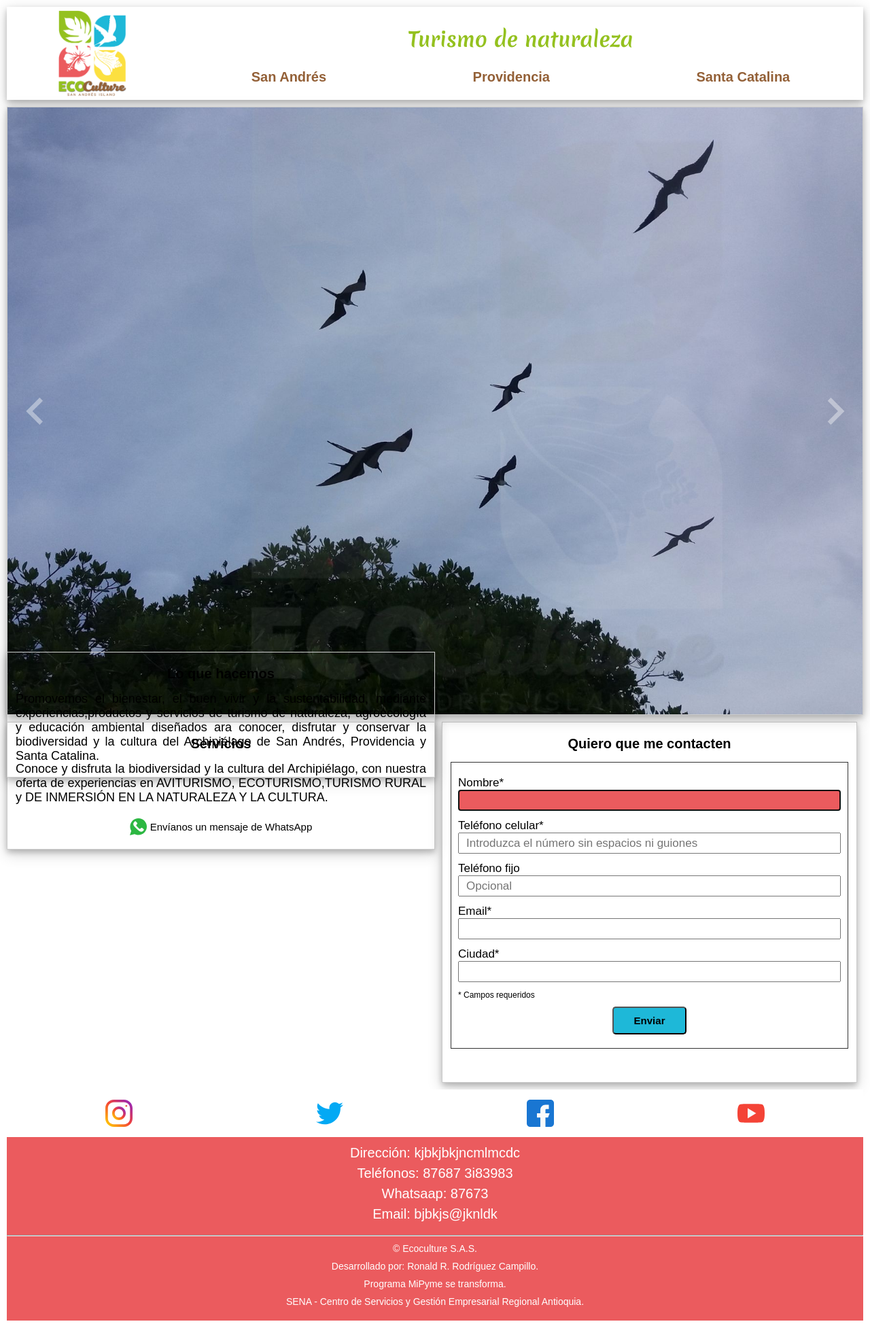
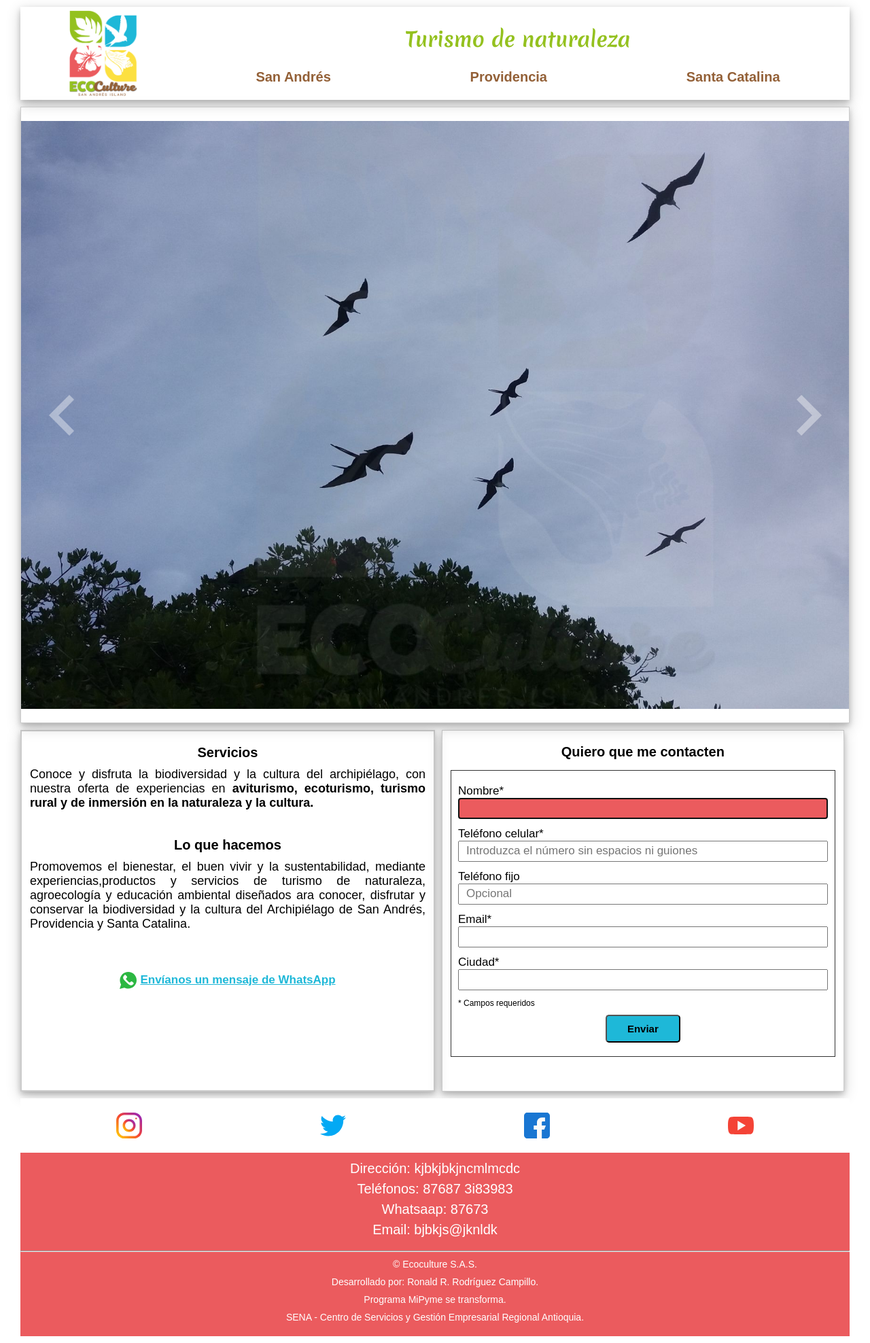
Before and after one commit to ronaldrrca/ecoculture_landingPage, a PHP site: page / in a window 1280 px wide. Shown: the whole page at 68% size. Before the commit the page ends 1943 px from the top, so only its background shows below. Run offline with PHP 8.4, Linux system fonts and the light colour scheme.

```diff
--- a/index.html
+++ b/index.html
@@ -46,9 +46,14 @@
         <!-- <hr class="section-separator"> -->
         <section id="benefits">
             <h2>Servicios</h2>
-            <p>Conoce y disfruta la biodiversidad y la cultura del Archipiélago,
-                con nuestra oferta de experiencias en AVITURISMO, ECOTURISMO,TURISMO RURAL
-                y DE INMERSIÓN EN LA NATURALEZA Y LA CULTURA.</p>
+            <p>Conoce y disfruta la biodiversidad y la cultura del archipiélago,
+                con nuestra oferta de experiencias en <b>aviturismo, ecoturismo, turismo rural
+                y de inmersión en la naturaleza y la cultura.</b></p>
+            <h2 id="additional-info">Lo que hacemos</h2>
+            <p>Promovemos el bienestar, el buen vivir y la sustentabilidad, mediante experiencias,productos y
+                servicios de turismo de naturaleza, agroecología y educación ambiental diseñados ara conocer,
+                disfrutar y conservar la biodiversidad y la cultura del Archipiélago de San Andrés, Providencia
+                y Santa Catalina.</p>
             <article id="whatsapp">
                 <img src="./assets/icons/whatsaap.svg" alt="">
                 <a id="whatsapp-link" href="https://api.whatsapp.com/send?phone=+57 300 3581311" target="_blank">Envíanos un mensaje de WhatsApp</a>
@@ -77,20 +82,24 @@
 
         </section>
 
-        <section id="additional-info">
+        <!-- <section id="additional-info">
             <h2>Lo que hacemos</h2>
             <p>Promovemos el bienestar, el buen vivir y la sustentabilidad, mediante experiencias,productos y
                 servicios de turismo de naturaleza, agroecología y educación ambiental diseñados ara conocer,
                 disfrutar y conservar la biodiversidad y la cultura del Archipiélago de San Andrés, Providencia
                 y Santa Catalina.</p>
-        </section>
+        </section> -->
     </main>
     <footer>
         <section id="social-media">
-            <a href="https://www.instagram.com/" target="_blank"><img src="./assets/icons/instagram.svg" alt=""></a>
-            <a href="https://twitter.com/" target="_blank"><img src="./assets/icons/twitter.svg" alt=""></a>
-            <a href="https://www.facebook.com/" target="_blank"><img src="./assets/icons/facebook.svg" alt=""></a>
-            <a href="https://www.youtube.com/" target="_blank"><img src="./assets/icons/youtube.svg" alt=""></a>
+            <article><a href="https://www.instagram.com/" target="_blank"><img src="./assets/icons/instagram.svg" alt=""></a></article>
+            <article><a href="https://twitter.com/" target="_blank"><img src="./assets/icons/twitter.svg" alt=""></a></article>
+            <article><a href="https://www.facebook.com/" target="_blank"><img src="./assets/icons/facebook.svg" alt=""></a></article>
+            <article><a href="https://www.youtube.com/" target="_blank"><img src="./assets/icons/youtube.svg" alt=""></a></article>
+
+
+
+
         </section>
         <!-- <hr> -->
         <section id="contact-information">
--- a/styles.css
+++ b/styles.css
@@ -147,21 +147,31 @@ footer{
 
 }
 
-#image #leftRow{
+#image #leftRow, #image #rightRow{
     position: absolute;
-    top: 127.5;
-    left: 0;
+    top: 127;
     width: 8rem;
     opacity: 0.4;
+    cursor: pointer;
 }
 
+#leftRow{
+    left: 0;
+}
 
-#image #rightRow{
-    position: absolute;
-    top: 127.5;
+#rightRow{
     right: 0;
-    width: 8rem;
-    opacity: 0.4;
+
+}
+
+#image #leftRow:hover{
+    /* background-color: #ccc; */
+    opacity: 1;
+}
+
+#image #rightRow:hover{
+    /* background-color: #ccc; */
+    opacity: 1;
 }
 
 
@@ -169,13 +179,14 @@ footer{
     width: 100%;
     height: auto;
     padding: 2rem 1.2rem;
+    border: 0.2rem solid #ccc;
     /* background-color: orange; */
 }
 
 #benefits h2{
     text-align: center;
     font-size: 2rem;
-    margin-bottom: 1.5rem;
+    margin-bottom: 1rem;
 }
 
 #benefits p{
@@ -202,14 +213,23 @@ footer{
 
 #social-media{
     display: flex;
-    justify-content: space-around;
-    align-items: center;
-
+    height: 8rem;
     padding: 1.5rem 1rem 1rem 1rem;
 }
 
+#social-media article{
+    display: flex;
+    justify-content: center;
+    align-items: center;
+    width: 25%;
+    height: 100%;
+
+}
+
+
+
 #social-media img{
-    width: 4rem;
+    width: 3.8rem;
     cursor: pointer;
 }
 
@@ -263,7 +283,6 @@ main section{
     justify-content:center;
     align-items: center;
     margin-top: 2rem;
-
 }
 
 #whatsapp img{
@@ -272,8 +291,8 @@ main section{
 
 #whatsapp-link{
     font-size: 1.5rem;
-    text-decoration: none;
-    color: black;
+    font-weight: bold;
+    color: var(--blue);
     cursor: pointer;
 }
 
@@ -335,7 +354,9 @@ input[type=submit]{
 }
 
 input[type=submit]:hover {
-    box-shadow: 6px 6px rgba(0, 0, 0, 0.2); /*Definir el color de la sombra*/
+    box-shadow: 6px 6px rgba(0, 0, 0, 0.2) inset;
+    color: #ffffff;
+    transition: all 0.4s;
 }
 
 #required{
@@ -343,17 +364,18 @@ input[type=submit]:hover {
     margin-bottom: 1rem;
 }
 
-#additional-info{
+/* #additional-info{
     width: 100%;
     height: auto;
     padding: 2rem 1.2rem;
     /* background-color: orange; */
-}
 
-#additional-info h2{
+
+#additional-info{
     text-align: center;
     font-size: 2rem;
-    margin-bottom: 1.5rem;
+    padding-top: 2rem;
+    /* margin-bottom: 1.5rem; */
 }
 
 #additional-info p{
@@ -384,7 +406,8 @@ footer hr{
 }
 
 #social-media img:hover{ /*Corregir el desajuste en el hover*/
-    width: 3rem;
+    width: 4.5rem;
+    transition: all 0.3s;
 }
 
 
@@ -442,30 +465,30 @@ footer hr{
 
      #benefits{
          width: 50%;
+         height: 53.2rem;
          display: block;
          float: left;
-     }
+    }
+
+    #additional-info{
+        margin-top: 2rem;
+    }
+
+    #whatsapp{
+        margin-top: 6rem;
+    }
+
+    #whatsapp-link{
+        font-size: 1.7rem;
+    }
 
      #form{
          width: 48.5%;
-
+         height: 53.2rem;
          display: block;
          float: left;
-         min-height: 531px;
+         /* min-height: 700px; */
          margin-left: 1rem;
-     }
-
-
-     main{
-         position: relative;
-     }
-
-     #additional-info{
-         width: 50%;
-         float: left;
-         /* background-color: red; */
-         position: absolute;
-         top: 802px;
      }
 
      #image{
@@ -480,9 +503,9 @@ footer hr{
         /* border: 3px solid red; */
     }
 
-    footer{
+    /* footer{
         position: relative;
-    }
+    } */
 
     body{
         padding: 1rem;
@@ -495,7 +518,7 @@ footer hr{
     height: 3.1rem;
     margin-bottom: 1.2rem;
     font-size: 1.7rem;
-    padding-left: 1rem;
+    /* padding-left: 1rem; */
     -moz-appearance:textfield; /*Elimina las flechas en los campos tipo number*/
 }
 
@@ -508,3 +531,34 @@ label{
 
 
 }
+
+@media (min-width: 960px){
+    body{
+        padding-left: 3rem;
+        padding-right: 3rem;
+    }
+
+    #image{
+        padding-top: 2rem;
+        padding-bottom: 2rem;
+    }
+/*
+    #image img{
+        width: 80%;
+    } */
+
+    #image #leftRow{
+        width: 12rem;
+        top: 127;
+        left: 100;
+
+    }
+
+
+    #image #rightRow{
+        width: 12rem;
+        top: 127;
+        right: 100;
+
+    }
+}
```
